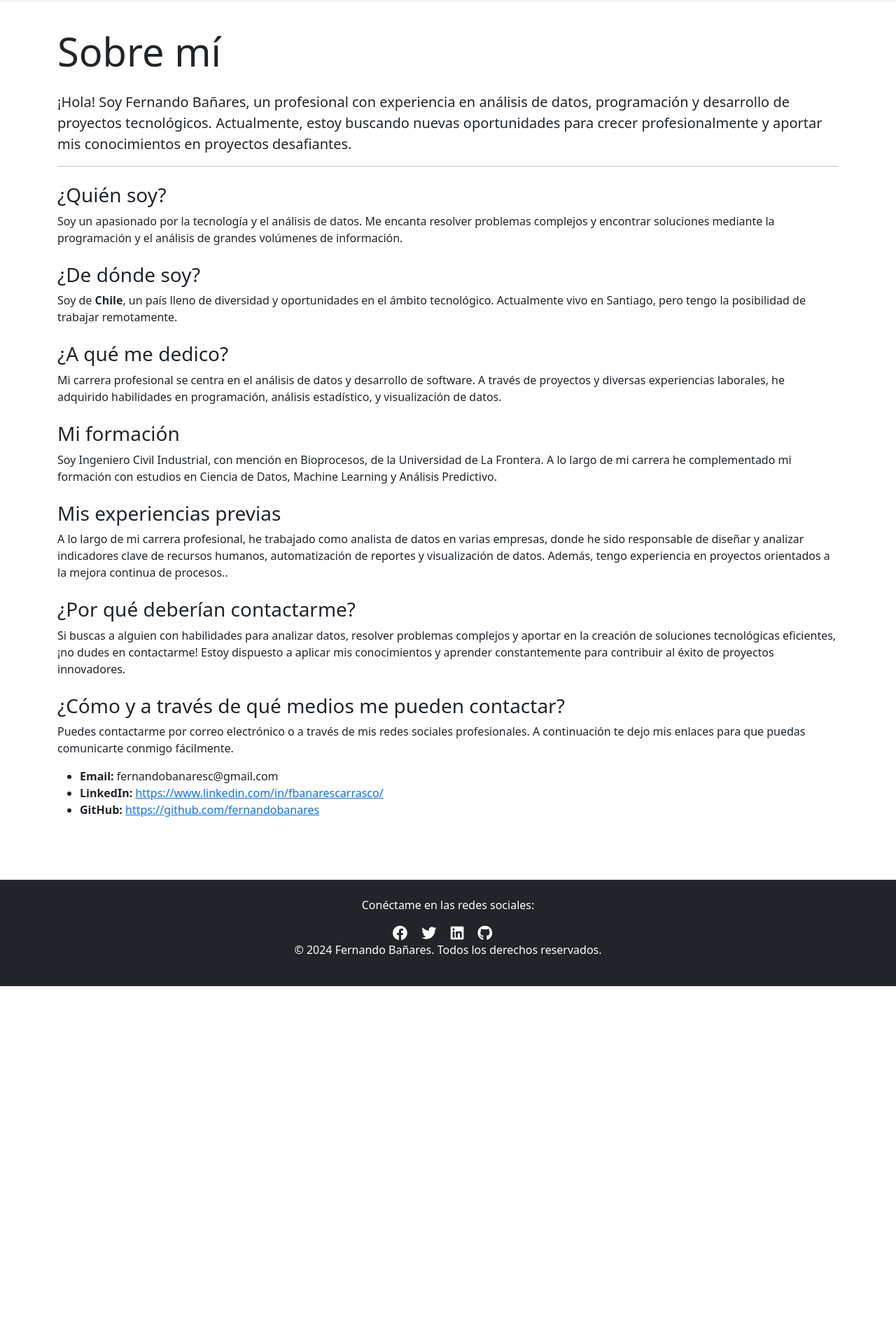
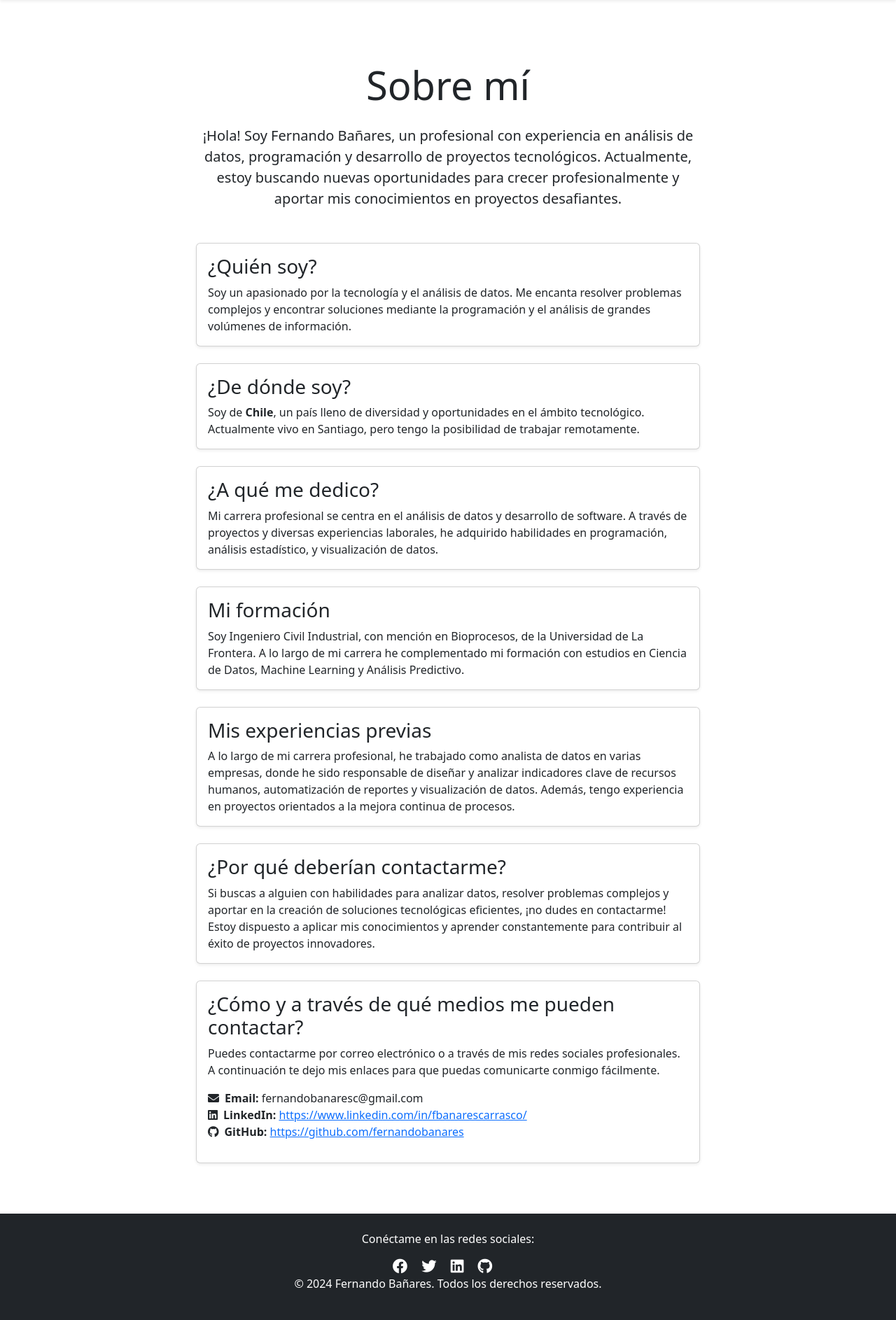
Before and after one commit to fernandobanares/portafolio1, a Django app: page /sobre-mi/ in a window 1280 px wide. Shown: the part 56-1942 px from the top of the page at 70% size. Before the commit the page ends 1465 px from the top, so only its background shows below. Run offline with Django 5.2, Linux system fonts and the light colour scheme.

Commit message:
Se mejora pagina sobre_mi

```diff
--- a/templates/sobre_mi.html
+++ b/templates/sobre_mi.html
@@ -4,55 +4,84 @@
 {% block title %}Sobre mí - Fernando Bañares{% endblock %}
 
 {% block content %}
+<div class="container my-5">
     <div class="row">
         <!-- Columna de información personal -->
-    <div class="col-md-12 mb-4">
-        <h1 class="display-4 mb-4">Sobre mí</h1>
-        <p class="lead">
+        <div class="col-lg-8 offset-lg-2 col-md-12">
+            <h1 class="display-4 text-center mb-4">Sobre mí</h1>
+            <p class="lead text-center mb-5">
                 ¡Hola! Soy <strong>Fernando Bañares</strong>, un profesional con experiencia en análisis de datos, programación y desarrollo de proyectos tecnológicos.
                 Actualmente, estoy buscando nuevas oportunidades para crecer profesionalmente y aportar mis conocimientos en proyectos desafiantes.
             </p>
-        <hr>
-        <h3 class="mt-4">¿Quién soy?</h3>
-        <p>
+
+            <div class="card shadow-sm mb-4">
+                <div class="card-body">
+                    <h3 class="card-title">¿Quién soy?</h3>
+                    <p class="card-text">
                         Soy un apasionado por la tecnología y el análisis de datos. Me encanta resolver problemas complejos y encontrar soluciones mediante la programación y el análisis de grandes volúmenes de información.
                     </p>
+                </div>
+            </div>
 
-        <h3 class="mt-4">¿De dónde soy?</h3>
-        <p>
+            <div class="card shadow-sm mb-4">
+                <div class="card-body">
+                    <h3 class="card-title">¿De dónde soy?</h3>
+                    <p class="card-text">
                         Soy de <strong>Chile</strong>, un país lleno de diversidad y oportunidades en el ámbito tecnológico. Actualmente vivo en Santiago, pero tengo la posibilidad de trabajar remotamente.
                     </p>
+                </div>
+            </div>
 
-        <h3 class="mt-4">¿A qué me dedico?</h3>
-        <p>
+            <div class="card shadow-sm mb-4">
+                <div class="card-body">
+                    <h3 class="card-title">¿A qué me dedico?</h3>
+                    <p class="card-text">
                         Mi carrera profesional se centra en el análisis de datos y desarrollo de software. A través de proyectos y diversas experiencias laborales, he adquirido habilidades en programación, análisis estadístico, y visualización de datos.
                     </p>
+                </div>
+            </div>
 
-        <h3 class="mt-4">Mi formación</h3>
-        <p>
+            <div class="card shadow-sm mb-4">
+                <div class="card-body">
+                    <h3 class="card-title">Mi formación</h3>
+                    <p class="card-text">
                         Soy Ingeniero Civil Industrial, con mención en Bioprocesos, de la Universidad de La Frontera. A lo largo de mi carrera he complementado mi formación con estudios en Ciencia de Datos, Machine Learning y Análisis Predictivo.
                     </p>
+                </div>
+            </div>
 
-        <h3 class="mt-4">Mis experiencias previas</h3>
-        <p>
-            A lo largo de mi carrera profesional, he trabajado como analista de datos en varias empresas, donde he sido responsable de diseñar y analizar indicadores clave de recursos humanos, automatización de reportes y visualización de datos. Además, tengo experiencia en proyectos orientados a la mejora continua de procesos..
+            <div class="card shadow-sm mb-4">
+                <div class="card-body">
+                    <h3 class="card-title">Mis experiencias previas</h3>
+                    <p class="card-text">
+                        A lo largo de mi carrera profesional, he trabajado como analista de datos en varias empresas, donde he sido responsable de diseñar y analizar indicadores clave de recursos humanos, automatización de reportes y visualización de datos. Además, tengo experiencia en proyectos orientados a la mejora continua de procesos.
                     </p>
+                </div>
+            </div>
 
-        <h3 class="mt-4">¿Por qué deberían contactarme?</h3>
-        <p>
+            <div class="card shadow-sm mb-4">
+                <div class="card-body">
+                    <h3 class="card-title">¿Por qué deberían contactarme?</h3>
+                    <p class="card-text">
                         Si buscas a alguien con habilidades para analizar datos, resolver problemas complejos y aportar en la creación de soluciones tecnológicas eficientes, ¡no dudes en contactarme! Estoy dispuesto a aplicar mis conocimientos y aprender constantemente para contribuir al éxito de proyectos innovadores.
                     </p>
+                </div>
+            </div>
 
-        <h3 class="mt-4">¿Cómo y a través de qué medios me pueden contactar?</h3>
-        <p>
+            <div class="card shadow-sm mb-4">
+                <div class="card-body">
+                    <h3 class="card-title">¿Cómo y a través de qué medios me pueden contactar?</h3>
+                    <p class="card-text">
                         Puedes contactarme por correo electrónico o a través de mis redes sociales profesionales. A continuación te dejo mis enlaces para que puedas comunicarte conmigo fácilmente.
                     </p>
-
-        <ul>
-            <li><strong>Email:</strong> fernandobanaresc@gmail.com</li>
-            <li><strong>LinkedIn:</strong> <a href="https://www.linkedin.com/in/fbanarescarrasco/" target="_blank">https://www.linkedin.com/in/fbanarescarrasco/</a></li>
-            <li><strong>GitHub:</strong> <a href="https://github.com/fernandobanares" target="_blank">https://github.com/fernandobanares</a></li>
+                    <ul class="list-unstyled">
+                        <li><i class="fas fa-envelope me-2"></i><strong>Email:</strong> fernandobanaresc@gmail.com</li>
+                        <li><i class="fab fa-linkedin me-2"></i><strong>LinkedIn:</strong> <a href="https://www.linkedin.com/in/fbanarescarrasco/" target="_blank">https://www.linkedin.com/in/fbanarescarrasco/</a></li>
+                        <li><i class="fab fa-github me-2"></i><strong>GitHub:</strong> <a href="https://github.com/fernandobanares" target="_blank">https://github.com/fernandobanares</a></li>
                     </ul>
                 </div>
             </div>
+        </div>
+    </div>
+</div>
 {% endblock %}
```
Lines whose indentation alone changed are shown as unchanged.
